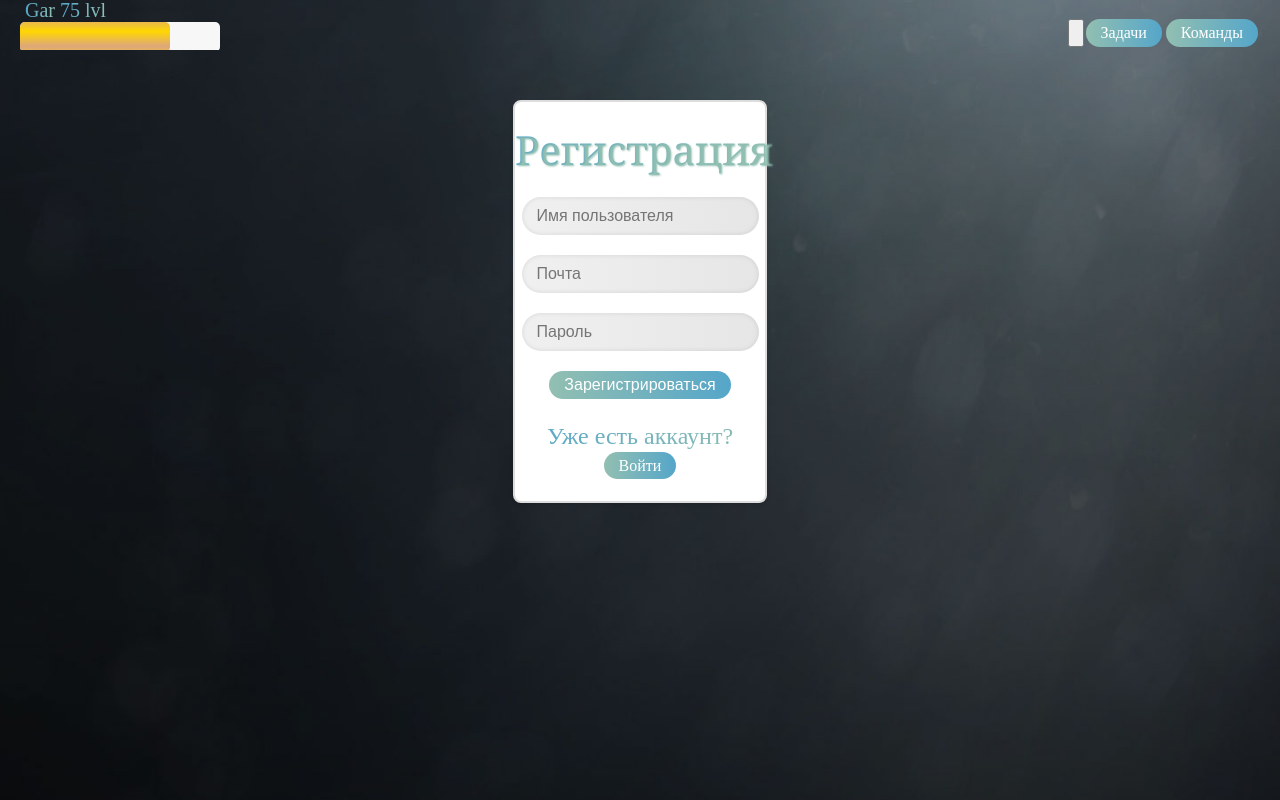
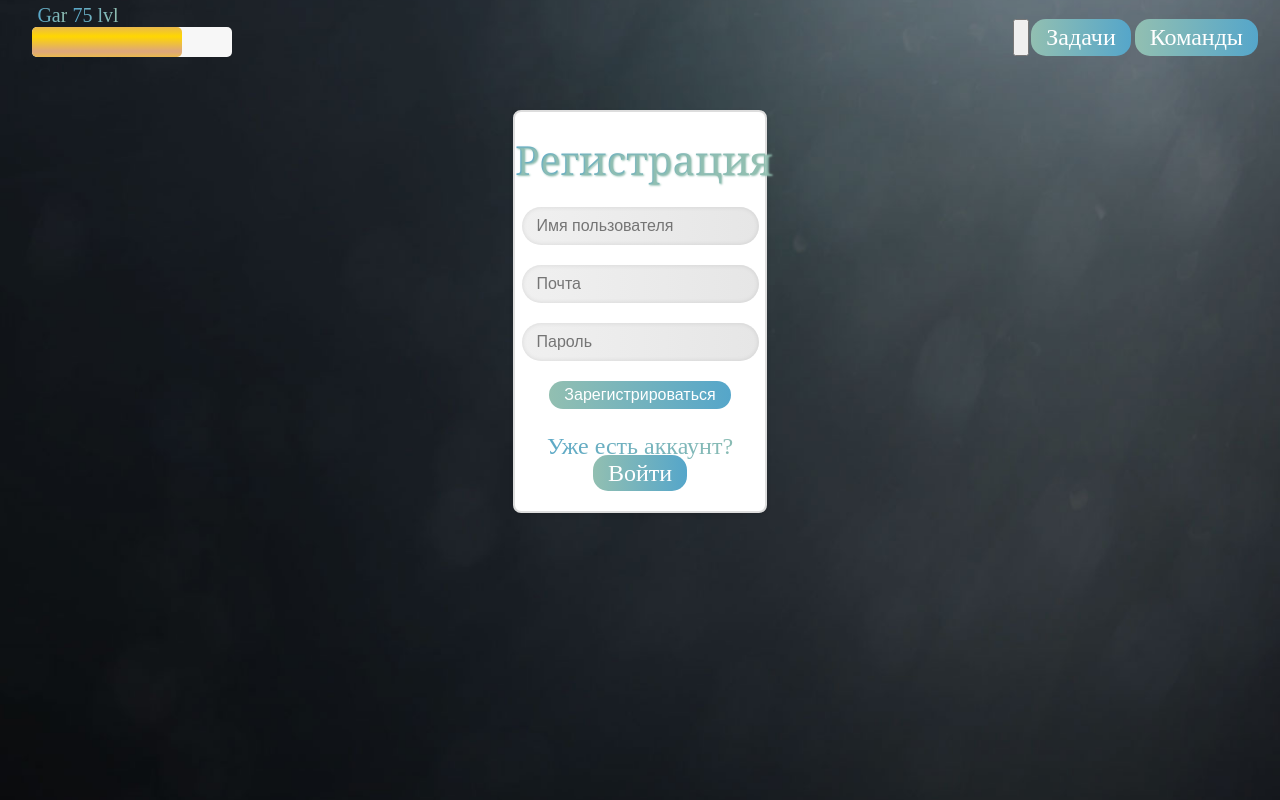
Before and after one commit to Valurius/DoYourself.Front, a React (Create React App) app: page / in a window 1280 px wide. Built offline with nearby package versions, Linux system fonts and the light colour scheme.

Commit message:
HeaderChanges2

```diff
--- a/src/components/myUi/MyLink/MyLink.module.css
+++ b/src/components/myUi/MyLink/MyLink.module.css
@@ -6,7 +6,7 @@
   border-radius: 15px;
   margin: 0px 2px;
   padding: 5px 15px;
-  font-size: 16px;
+  font-size: 24px;
   cursor: pointer;
 }
 
--- a/src/styles/componentStyles/Header.css
+++ b/src/styles/componentStyles/Header.css
@@ -2,7 +2,7 @@
   display: flex;
   justify-content: space-between;
   align-items: center;
-  height: 50px;
+  height: 60px;
   width: 100%;
   margin: 0 auto;
   overflow: hidden;
@@ -43,7 +43,9 @@
   display: flex;
   margin-top: 15px;
 }
-
+.profile {
+  margin-left: 1%;
+}
 .profile-info {
   display: flex;
 }
```
